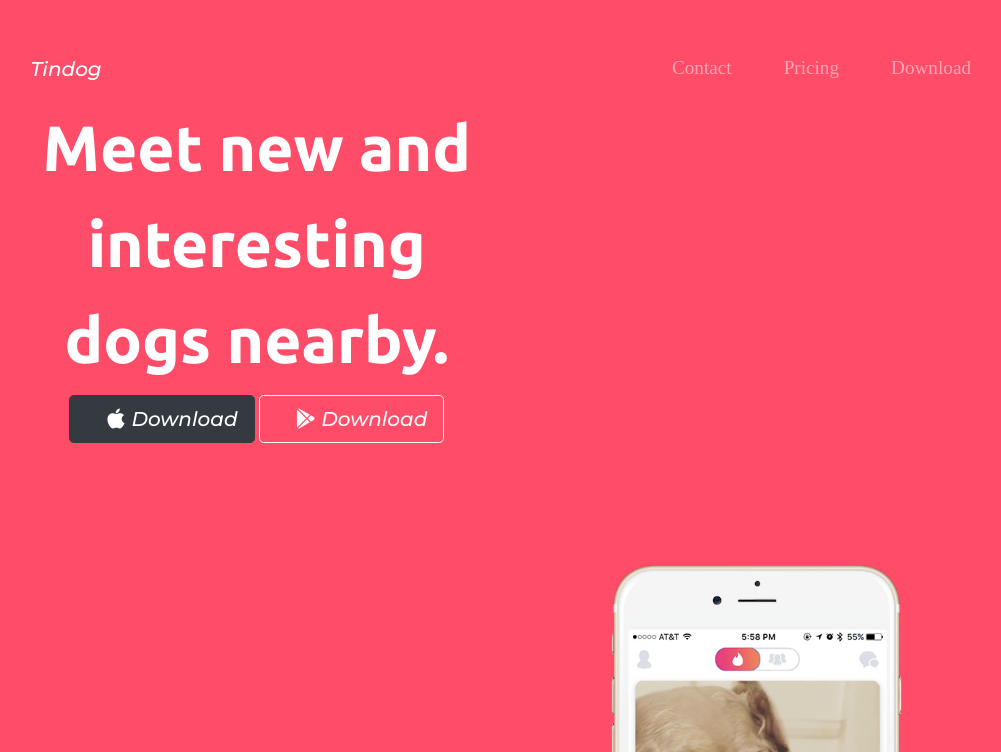
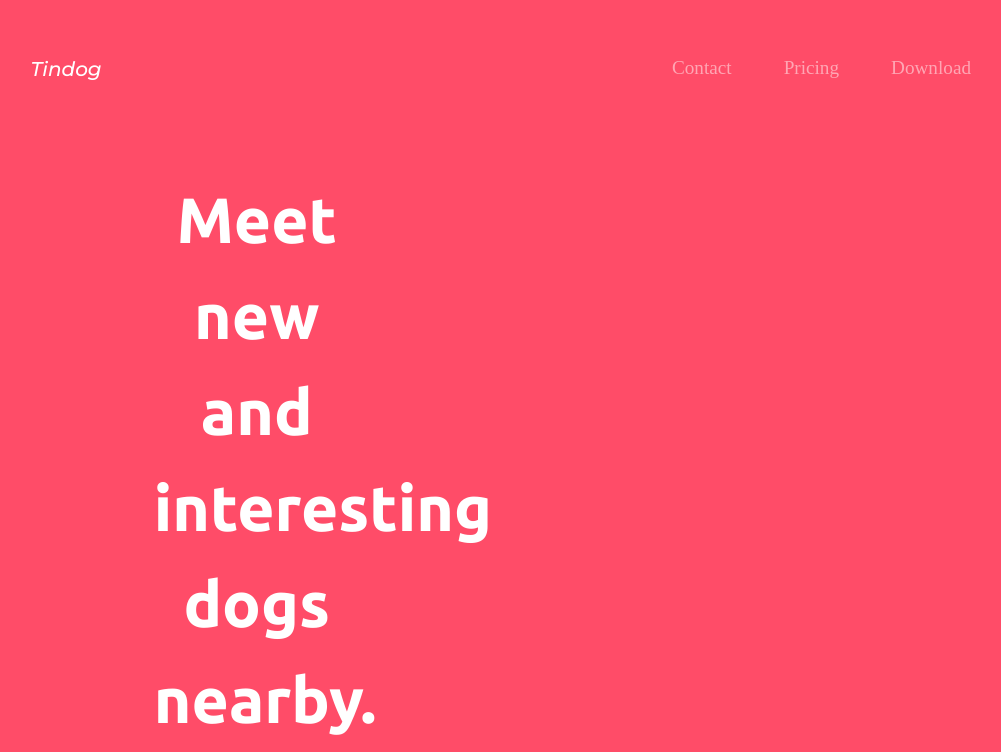
Before and after one commit to Akanchha-beep/Tindog, a plain HTML site: page index.html in a window 1280 px wide. Shown: the top 752 px of the page, without its empty margins (75-1076 px from the left). Drawn offline with nearby package versions, Linux system fonts and the light colour scheme.

Commit message:
Update styles.css

```diff
--- a/css/styles.css
+++ b/css/styles.css
@@ -131,5 +131,9 @@
 }
 .social-icon {
   margin:20px 10px;
+  color:purple;
 
 }
+.Meet {
+  padding:7% 15%;
+}
```
